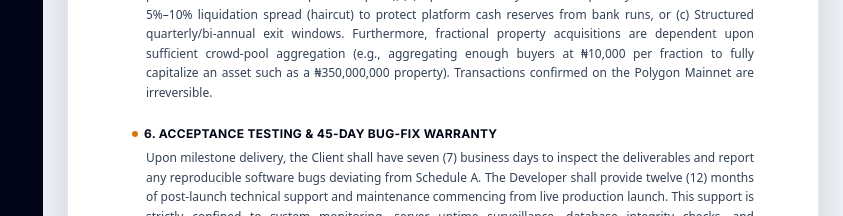
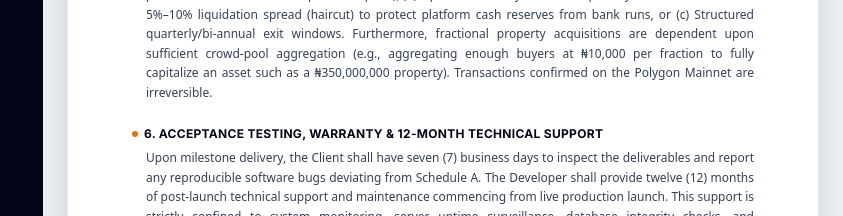
Before and after one commit to clintondotcpp/salescowboy-site, a Next.js app: page /agreement in a window 1280 px wide. Shown: the part 2200-2416 px from the top of the page, without its empty margins (437-1280 px from the left). Built offline with nearby package versions, Linux system fonts and the light colour scheme; no server answers; a web font is replaced by a local one.

Commit message:
fix: replace 45-day warranty with 12-month technical support across all headers, previews, and invoices

```diff
--- a/app/agreement/page.tsx
+++ b/app/agreement/page.tsx
@@ -624,7 +624,7 @@ function AgreementContent() {
                       />
                     </div>
                     <div>
-                      <label className="text-[10px] font-semibold text-slate-400 block mb-0.5">Article 6: Testing & Bug-Fix Warranty</label>
+                      <label className="text-[10px] font-semibold text-slate-400 block mb-0.5">Article 6: Acceptance Testing, Warranty & 12-Month Support</label>
                       <textarea
                         rows={3}
                         value={state.warrantyClause}
@@ -879,7 +879,7 @@ function AgreementContent() {
                 <div className="space-y-1.5">
                   <h3 className="font-bold text-slate-950 uppercase tracking-wide text-xs flex items-center gap-1.5">
                     <span className="w-1.5 h-1.5 rounded-full bg-amber-600"></span>
-                    6. Acceptance Testing & 45-Day Bug-Fix Warranty
+                    6. Acceptance Testing, Warranty & 12-Month Technical Support
                   </h3>
                   <div className="pl-3.5 space-y-1 text-slate-700 leading-relaxed text-justify whitespace-pre-line">
                     <p>{state.warrantyClause}</p>
```
Also changed, not shown: 1 other file (tests, documents, lock files or other folders).
